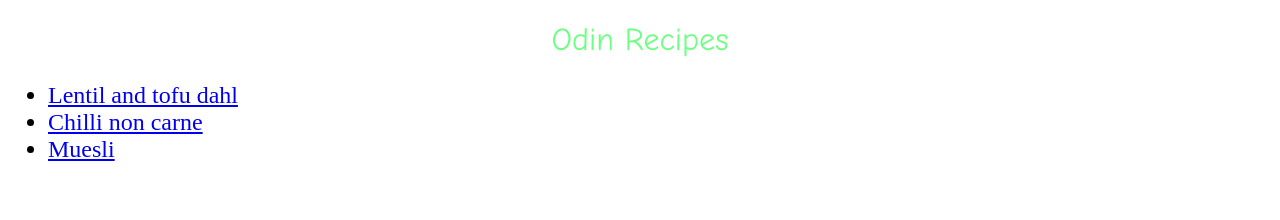
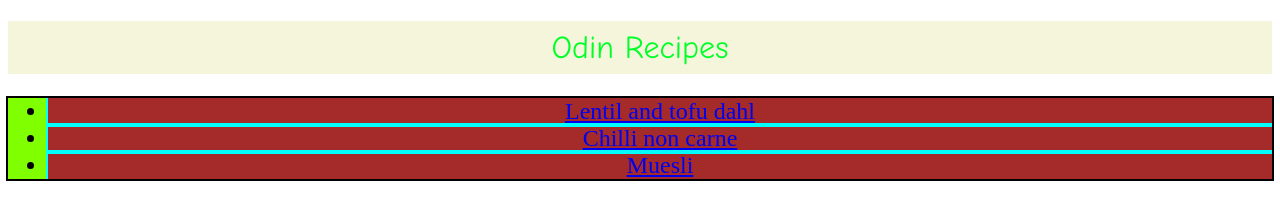
Before and after one commit to andrew-camara/odin-recipes, a plain HTML site: page index.html in a window 1280 px wide. Drawn offline with Linux system fonts and the light colour scheme.

Commit message:
made recipe page ugly played around with recipe page styles. Because I have zero creative ability, it is now very ugly.

```diff
--- a/styles.css
+++ b/styles.css
@@ -2,13 +2,26 @@
 /*heading fonts*/
 h1, h2 {
     font-family: "comic sans ms","times new roman", "serif";
-    color: rgba(0, 255, 38, 0.575);
+    color: rgb(0, 255, 38);
     font-weight: 100;
     text-align: center;
+    background-color:beige;
+    padding: 8px 0px;
 }
-.index-list, ul {
+.index-list {
     font-family: "brush script mt", "times new roman", "serif";
     font-size: 24px;
+    text-align: center;
+    background-color: chartreuse;
+    outline-style: solid;
+    outline-color: black;
+    outline-width: 2px;
+}
+.index-list li {
+    background-color: brown;
+    outline-style: solid;
+    outline-color: aqua;
+    outline-width: 2px;
 }
 /*text fonts*/
 p {
@@ -20,7 +33,8 @@ h2 {
     color: rgb(255, 0, 0);
 }
 ul {
-    font-size: 20px
+    font-family: "brush script mt", "times new roman", "serif";
+    font-size: 24px;
 }
 ol {
     font-family: "arial", sans-serif;
```
